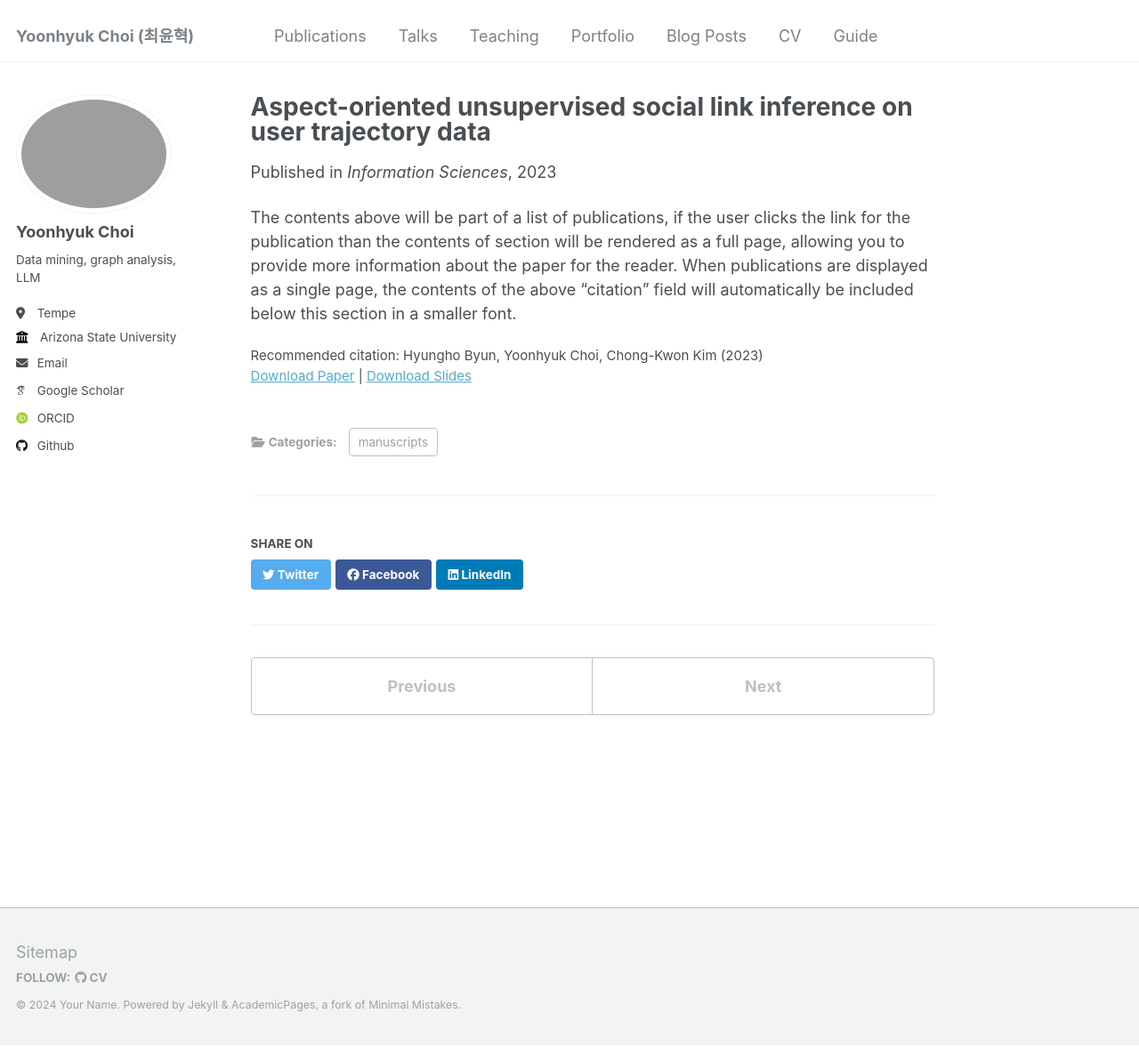
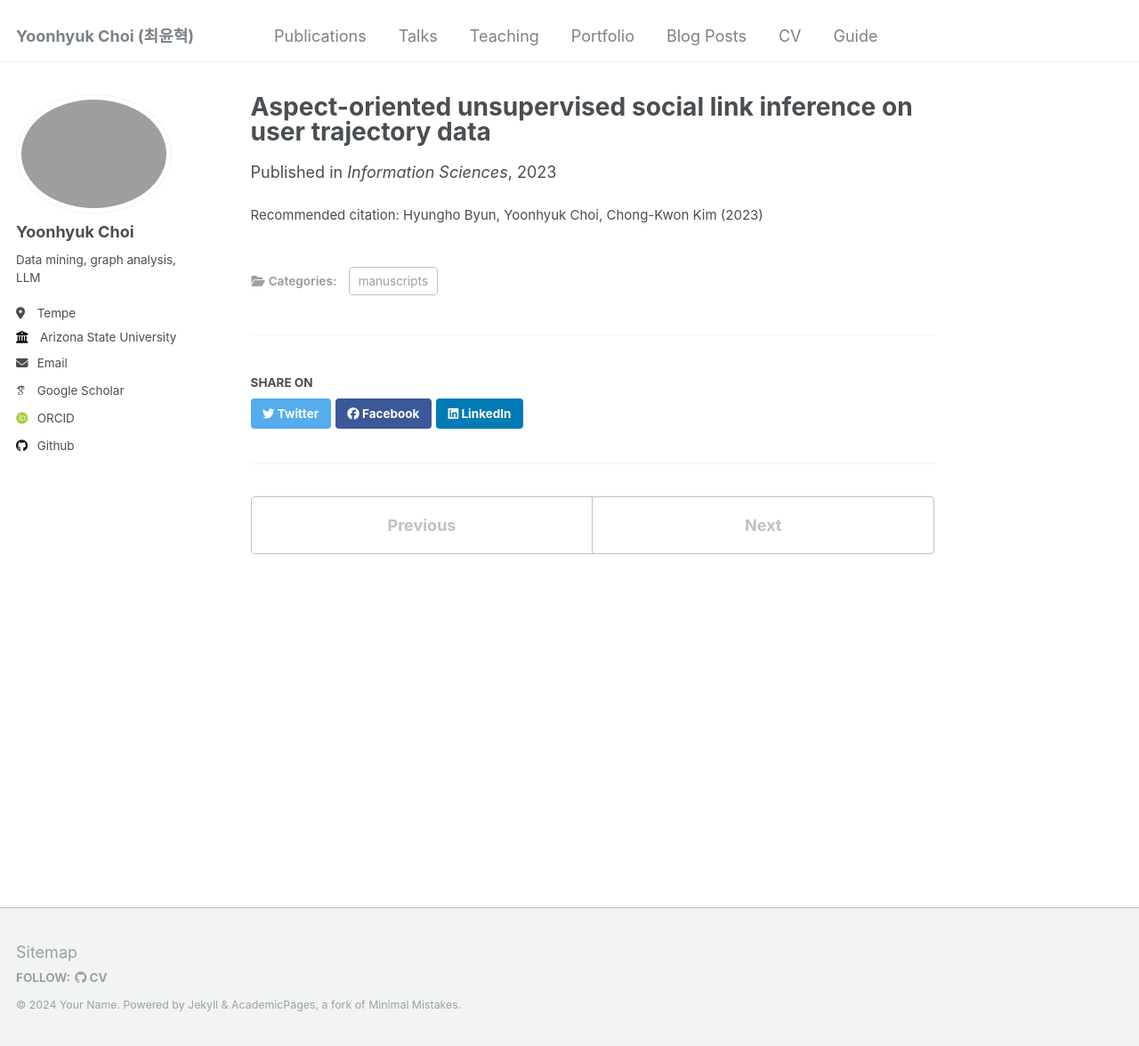
Before and after one commit to ChoiYoonHyuk/ChoiYoonHyuk.github.io, a Jekyll site: the page built from _publications/2010-10-01-paper-title-number-2.md, in a window 1280 px wide and 1176 px high. Shown: the whole window at 89% size. Built offline with Jekyll 4.4.1, drawn with Linux system fonts in a browser that asks for light colours; some web fonts are replaced.

Commit message:
Update 2010-10-01-paper-title-number-2.md

```diff
--- a/_publications/2010-10-01-paper-title-number-2.md
+++ b/_publications/2010-10-01-paper-title-number-2.md
@@ -5,9 +5,5 @@
 permalink: /publication/2010-10-01-paper-title-number-2
 date: 2023-05-01
 venue: 'Information Sciences'
-slidesurl: 'http://academicpages.github.io/files/slides2.pdf'
-paperurl: 'http://academicpages.github.io/files/paper2.pdf'
 citation: 'Hyungho Byun, Yoonhyuk Choi, Chong-Kwon Kim (2023)'
 ---
-
-The contents above will be part of a list of publications, if the user clicks the link for the publication than the contents of section will be rendered as a full page, allowing you to provide more information about the paper for the reader. When publications are displayed as a single page, the contents of the above "citation" field will automatically be included below this section in a smaller font.
```
